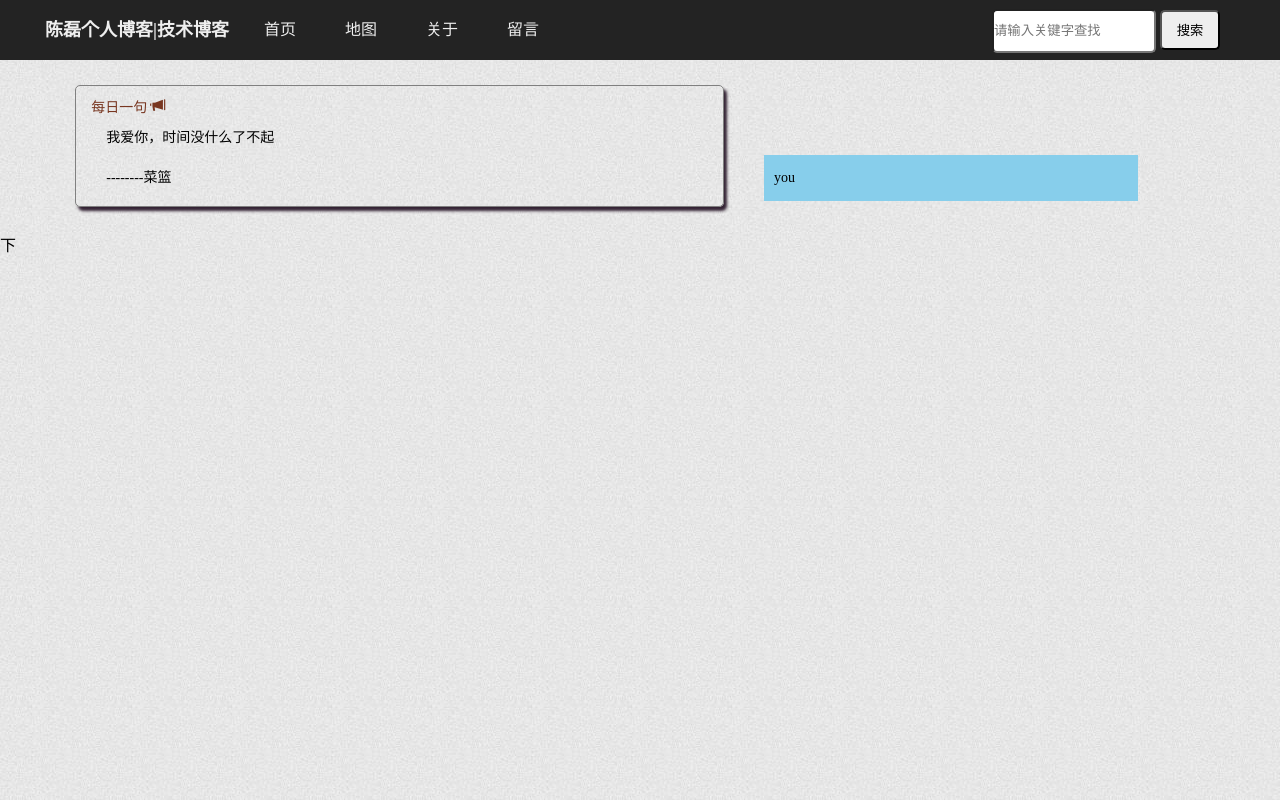
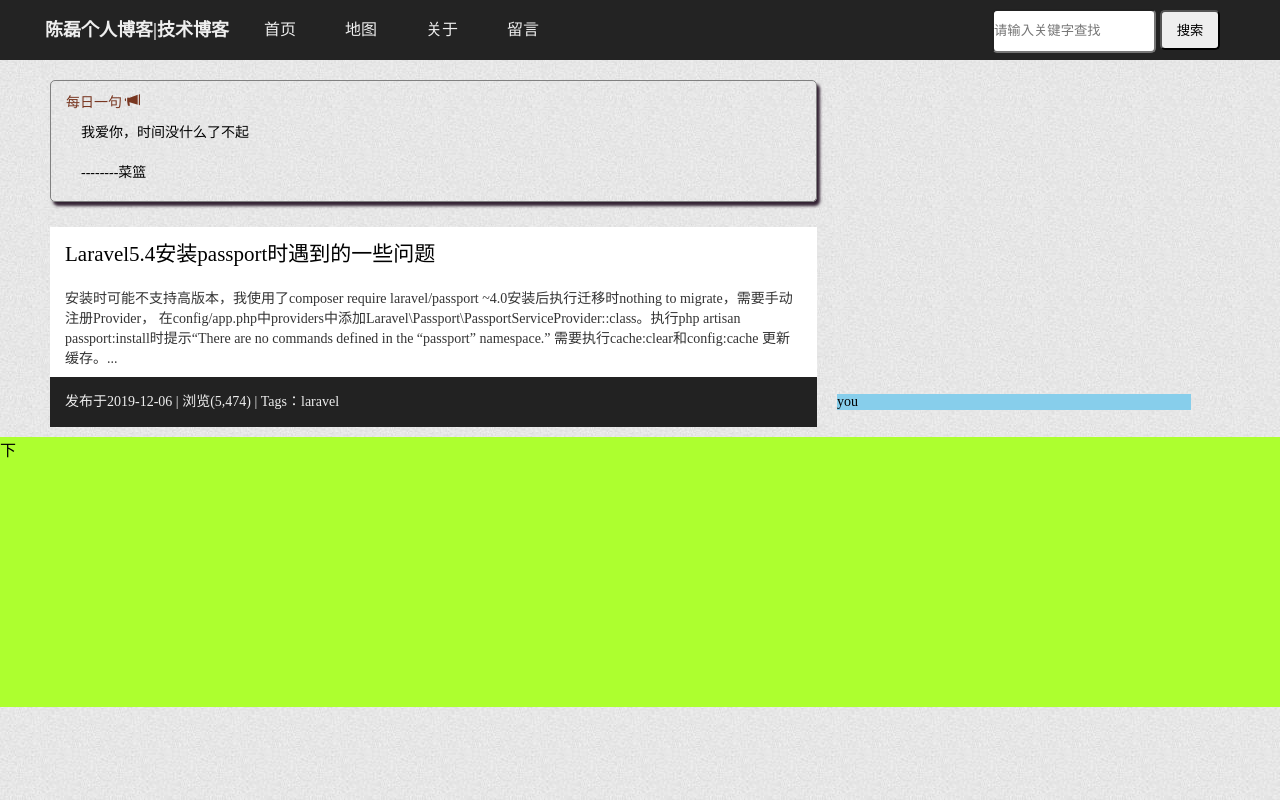
Before and after one commit to TJshilaimu/PersonalBlog, a website: page page/index.html in a window 1280 px wide. Drawn offline with Linux system fonts and the light colour scheme.

Commit message:
2020-4-8

```diff
--- a/page/css/base.css
+++ b/page/css/base.css
@@ -6,7 +6,7 @@
 }
 body{
     width:100%;
-    height:100%;
+  position: relative;
     background:url('../image/bg.jpg')
 
 }
@@ -67,14 +67,15 @@ ul > li > a {
     margin:0 auto;
     font-size:0;
     /* padding:20px 25px; */
+    position: relative;
 
 }
 .content-left{
-    width:55%;
+    width:65%;
     display: inline-block;
-    margin:10px 15px;
-    padding:15px 10px;
-    /* background-color:pink; */
+   /* position: absolute;
+   top:0;
+   left:0; */
     font-size:14px;
 }
 .content-right{
@@ -82,7 +83,16 @@ ul > li > a {
     width:30%;
     font-size:14px;
     background-color:skyblue;
-    margin:10px 15px;
-    padding:15px 10px;
-
+    margin:20px 0px 0px 20px;
+    /* position: absolute;
+    top:0;
+    right:0; */
 }
+ footer{
+/* position: absolute; */
+height: 270px;
+width:100%;
+background-color: greenyellow;
+/* bottom: 0;
+left: 0; */
+}
--- a/page/css/index.css
+++ b/page/css/index.css
@@ -4,12 +4,13 @@
 }
 
 .every-day{
-    width:95%;
-    margin:0 auto;
+    width:100%;
+    margin:20px auto;
     border:1px solid gray;
     padding:10px 15px;
     border-radius:5px;
     box-shadow:3px 4px 3px #342334;
+    box-sizing: border-box;
     position: relative;
 }
 .every-day span{
@@ -27,7 +28,34 @@ span:before{
 
 
 }
-p{
+.day-con{
     /* display:inline-block; */
     padding:10px 15px;
 }
+
+.blog{
+    width:100%;
+    margin:25px auto 10px auto;
+    background-color:#fff;
+    box-sizing: border-box;
+    position: relative;
+}
+.blog h2{
+    padding:10px 15px;
+    font-weight: 500;
+
+}
+.blog .blog_content{
+
+    padding:10px 15px;
+    color:#333;
+
+}
+.msg{
+
+    padding:10px 15px;
+    height:30px;
+    line-height:30px;
+    background-color:#222222;
+    color:#eee;
+}
--- a/page/index.html
+++ b/page/index.html
@@ -25,9 +25,14 @@
         <div class="content-left">
             <div class="every-day">
                 <span>每日一句</span>
-                <p>我爱你，时间没什么了不起
+                <p class = 'day-con'>我爱你，时间没什么了不起
                 </p>
-                <p> --------菜篮</p>
+                <p class = 'day-con'> --------菜篮</p>
+            </div>
+            <div class="blog">
+                <h2>Laravel5.4安装passport时遇到的一些问题</h2>
+                <div class="blog_content">安装时可能不支持高版本，我使用了composer require laravel/passport ~4.0安装后执行迁移时nothing to migrate，需要手动注册Provider， 在config/app.php中providers中添加Laravel\Passport\PassportServiceProvider::class。执行php artisan passport:install时提示“There are no commands defined in the “passport” namespace.” 需要执行cache:clear和config:cache 更新缓存。...</div>
+                <div class="msg">发布于2019-12-06 |  浏览(5,474) | Tags：laravel</div>
             </div>
         </div>
         <div class="content-right">you</div>
```
